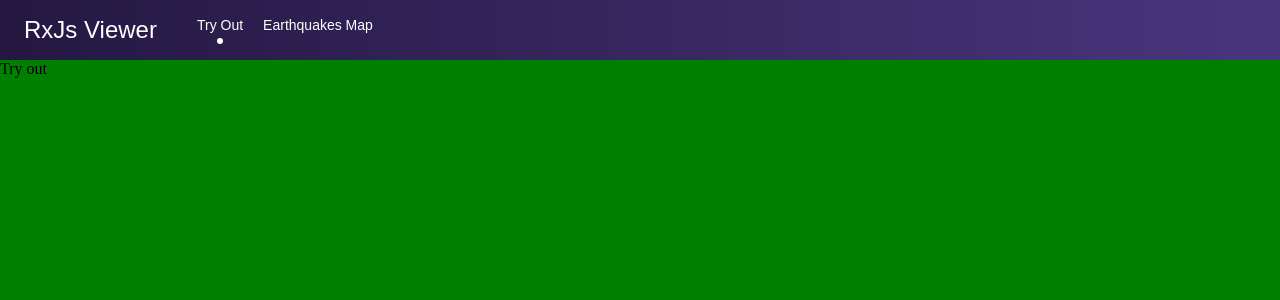
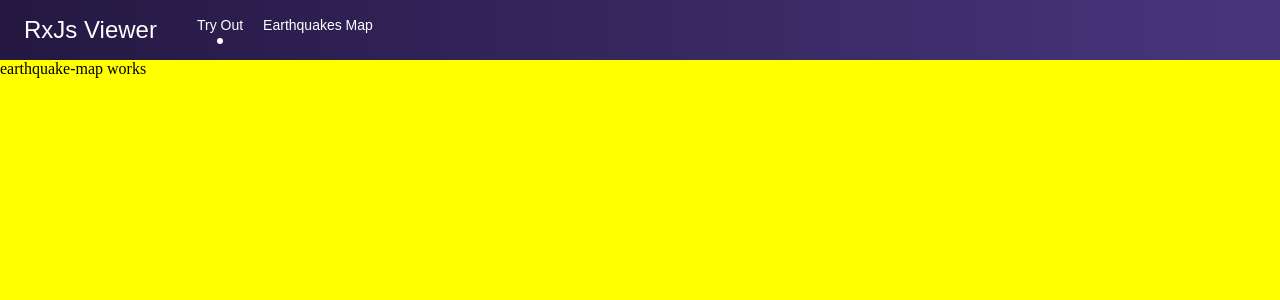
Before and after one commit to JoaoCasalNovo/rxjs-angular-earthquakes, an Angular app: page /map in a window 1280 px wide. Before the commit this address led to /. Shown: the top 300 px of the page. Built offline with nearby package versions, Linux system fonts and the light colour scheme; a web font is replaced by a local one.

Commit message:
feat(routing): add child routing

```diff
--- a/src/app/app-routing.module.ts
+++ b/src/app/app-routing.module.ts
@@ -1,7 +1,31 @@
 import { NgModule } from '@angular/core';
 import { Routes, RouterModule } from '@angular/router';
 
-const routes: Routes = [];
+const routes: Routes = [
+	{
+		path: '',
+		children: [
+			{
+				path: 'try-out',
+				loadChildren: () => import('./tryout/tryout.module').then(m => m.TryoutModule)
+			},
+			{
+				path: 'map',
+				loadChildren: () => import('./earthquake-map/earthquake-map.module').then(m => m.EarthquakeMapModule)
+			},
+			{
+				path: '',
+				redirectTo: 'try-out',
+				pathMatch: 'full'
+			}
+		]
+	},
+	{
+		path: '**',
+		redirectTo: 'try-out',
+		pathMatch: 'full'
+	}
+];
 
 @NgModule({
 	imports: [RouterModule.forRoot(routes)],
--- a/src/app/app.component.html
+++ b/src/app/app.component.html
@@ -12,7 +12,6 @@
         </div>
     </div>
     <div class="visualiser">
-        <earthquake-map *ngIf="mapSelected"></earthquake-map>
-        <tryout *ngIf="!mapSelected"></tryout>
+        <router-outlet></router-outlet>
     </div>
 </div>
--- a/src/app/app.component.less
+++ b/src/app/app.component.less
@@ -33,5 +33,4 @@
 
 .visualiser {
 	flex: 1 1 auto;
-	background-color: green;
 }
--- a/src/app/app.module.ts
+++ b/src/app/app.module.ts
@@ -4,8 +4,6 @@ import { NgModule } from '@angular/core';
 import { AppRoutingModule } from './app-routing.module';
 import { AppComponent } from './app.component';
 import { TabsModule } from './tabs/tabs.module';
-import { EarthquakeMapModule } from './earthquake-map/earthquake-map.module';
-import { TryoutModule } from './tryout/tryout.module';
 
 @NgModule({
 	declarations: [
@@ -14,9 +12,7 @@ import { TryoutModule } from './tryout/tryout.module';
 	imports: [
 		BrowserModule,
 		AppRoutingModule,
-		TabsModule,
-		EarthquakeMapModule,
-		TryoutModule
+		TabsModule
 	],
 	providers: [],
 	bootstrap: [AppComponent]
--- a/src/app/earthquake-map/earthquake-map.component.less
+++ b/src/app/earthquake-map/earthquake-map.component.less
@@ -3,4 +3,6 @@
 .earthquake-map-container {
 	height: 100%;
 	width: 100%;
+
+	background-color: YELLOW;
 }
--- a/src/app/earthquake-map/earthquake-map.module.ts
+++ b/src/app/earthquake-map/earthquake-map.module.ts
@@ -1,10 +1,12 @@
 import { NgModule } from '@angular/core';
 import { CommonModule } from '@angular/common';
 import { EarthquakeMapComponent } from './earthquake-map.component';
+import { EarthquakeMapRoutingModule } from './earthquake-map.routing';
 
 @NgModule({
 	imports: [
-		CommonModule
+		CommonModule,
+		EarthquakeMapRoutingModule
 	],
 	exports: [EarthquakeMapComponent],
 	declarations: [EarthquakeMapComponent]
--- a/src/app/tryout/tryout.component.less
+++ b/src/app/tryout/tryout.component.less
@@ -1,4 +1,6 @@
 .tryout-container {
 	height: 100%;
 	width: 100%;
+
+	background-color: green;
 }
--- a/src/app/tryout/tryout.module.ts
+++ b/src/app/tryout/tryout.module.ts
@@ -1,10 +1,12 @@
 import { NgModule } from '@angular/core';
 import { CommonModule } from '@angular/common';
 import { TryoutComponent } from './tryout.component';
+import { TryoutRoutingModule } from './tryout.routing';
 
 @NgModule({
 	imports: [
-		CommonModule
+		CommonModule,
+		TryoutRoutingModule
 	],
 	exports: [TryoutComponent],
 	declarations: [TryoutComponent]
```
Also changed, not shown: src/app/earthquake-map/earthquake-map.routing.ts (added, +16 -0 lines), src/app/tryout/tryout.routing.ts (added, +16 -0 lines).
